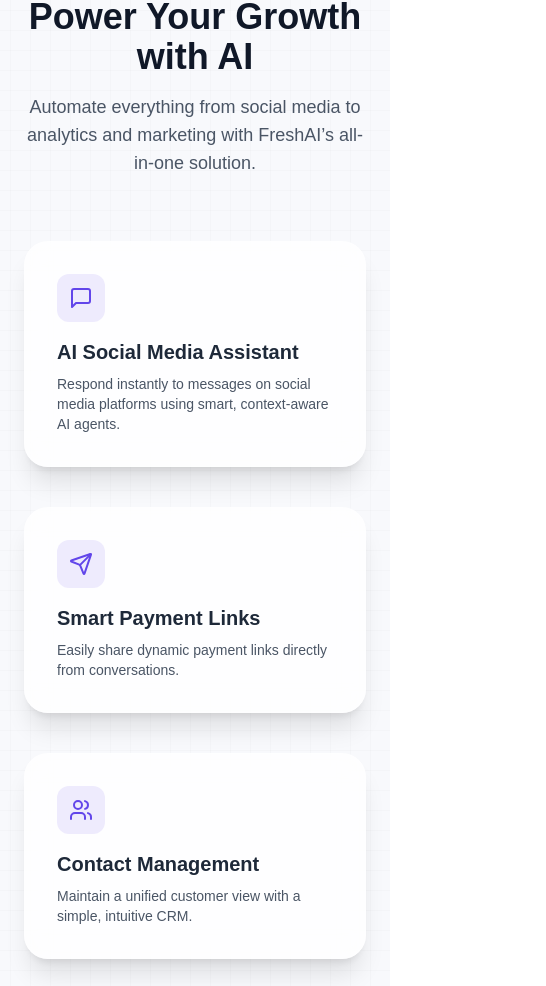
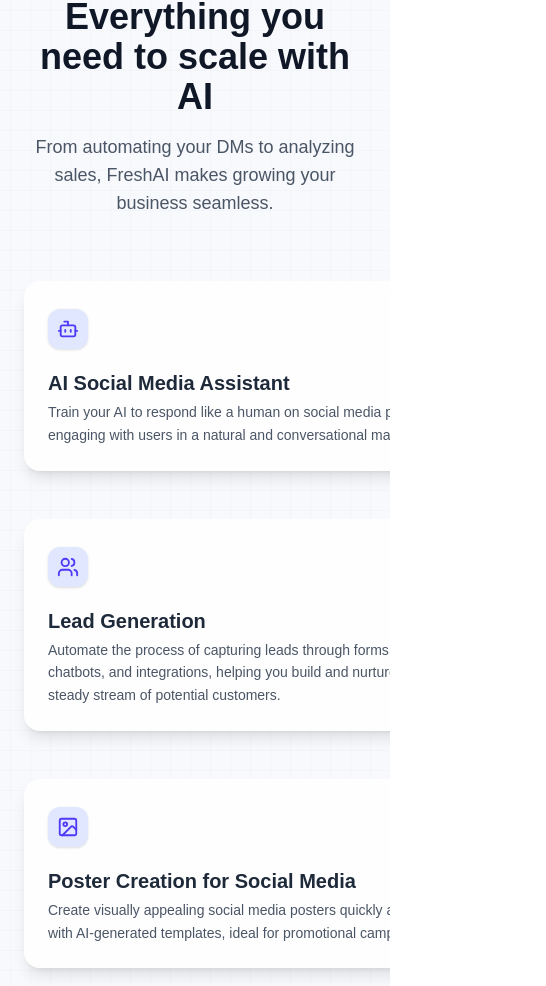
Before and after one commit to prasanthece42/FreshAI-PRD, a Next.js app: page / in a window 390 px wide. Shown: the part 1011-1997 px from the top of the page, 546 px wide, since content can reach past the window. Built offline with nearby package versions, Linux system fonts and the light colour scheme.

Commit message:
Make feature cards mobile-responsive: stack icon over text on small screens

```diff
--- a/package.json
+++ b/package.json
@@ -10,6 +10,8 @@
   },
   "dependencies": {
     "@heroicons/react": "^2.2.0",
+    "@react-three/drei": "^10.0.7",
+    "@react-three/fiber": "^9.1.2",
     "@supabase/supabase-js": "^2.49.4",
     "bcryptjs": "^3.0.2",
     "form-data": "^4.0.2",
@@ -24,7 +26,8 @@
     "react-scroll": "^1.9.3",
     "react-toastify": "^11.0.5",
     "resend": "^4.4.1",
-    "swiper": "^11.2.6"
+    "swiper": "^11.2.6",
+    "three": "^0.176.0"
   },
   "devDependencies": {
     "@babel/core": "^7.26.10",
--- a/src/app/dashboard/page.js
+++ b/src/app/dashboard/page.js
@@ -1,82 +1,36 @@
-"use client";
+// app/dashboard/page.js (example route)
+'use client'
 
-import React, { useEffect, useState } from "react";
-import { useRouter } from "next/navigation";
-import { createClient } from "@supabase/supabase-js";
+import { useEffect, useState } from 'react'
 
-const supabaseUrl = process.env.NEXT_PUBLIC_SUPABASE_URL;
-const supabaseKey = process.env.NEXT_PUBLIC_SUPABASE_ANON_KEY;
-const supabase = createClient(supabaseUrl, supabaseKey);
+import { supabase } from '@/lib/supabase'
 
 export default function Dashboard() {
-  const router = useRouter();
-  const [user, setUser] = useState(null);
-  const [loading, setLoading] = useState(true);
+  const [conversations, setConversations] = useState([])
 
   useEffect(() => {
-    const getUser = async () => {
-      const {
-        data: { user },
-        error,
-      } = await supabase.auth.getUser();
+    const fetchConversations = async () => {
+      const { data, error } = await supabase
+        .from('conversations')
+        .select('*')
+        .eq('user_id', 'your-user-id-here') // replace with logged-in user's ID
+        .order('updated_at', { ascending: false })
 
-      if (error || !user) {
-        router.push("/signin");
-      } else {
-        setUser(user);
-      }
-      setLoading(false);
-    };
+      if (error) console.error(error)
+      else setConversations(data)
+    }
 
-    getUser();
-  }, [router]);
-
-  const handleSignOut = async () => {
-    await supabase.auth.signOut();
-    router.push("/signin");
-  };
-
-  if (loading) return <div className="text-center py-20">Loading...</div>;
+    fetchConversations()
+  }, [])
 
   return (
-    <div className="min-h-screen bg-gray-100 py-10 px-4">
-      <div className="max-w-3xl mx-auto bg-white rounded-xl shadow-lg p-8">
-        <h1 className="text-3xl font-bold text-gray-800 mb-4">
-          Welcome to FreshAI Dashboard
-        </h1>
-        <p className="text-gray-600 mb-8">Logged in as: {user.email}</p>
-
-        <div className="grid grid-cols-1 sm:grid-cols-2 gap-6">
-          <div className="bg-gradient-to-br from-blue-500 to-indigo-500 text-white p-6 rounded-lg shadow-md">
-            <h2 className="text-xl font-semibold">Conversations</h2>
-            <p className="mt-2 text-sm">Track and respond to customer interactions.</p>
-          </div>
-
-          <div className="bg-gradient-to-br from-purple-500 to-pink-500 text-white p-6 rounded-lg shadow-md">
-            <h2 className="text-xl font-semibold">Analytics</h2>
-            <p className="mt-2 text-sm">View engagement metrics and AI performance.</p>
-          </div>
-
-          <div className="bg-gradient-to-br from-green-500 to-emerald-500 text-white p-6 rounded-lg shadow-md">
-            <h2 className="text-xl font-semibold">CRM</h2>
-            <p className="mt-2 text-sm">Manage your customer database efficiently.</p>
-          </div>
-
-          <div className="bg-gradient-to-br from-yellow-500 to-orange-500 text-white p-6 rounded-lg shadow-md">
-            <h2 className="text-xl font-semibold">Email Automation</h2>
-            <p className="mt-2 text-sm">Create and send automated email campaigns.</p>
-          </div>
-        </div>
-
-        <div className="mt-8 text-center">
-          <button
-            onClick={handleSignOut}
-            className="px-6 py-3 bg-red-500 hover:bg-red-600 text-white rounded-lg font-medium"
-          >
-            Sign Out
-          </button>
-        </div>
-      </div>
+    <div>
+      <h1>Your Conversations</h1>
+      <ul>
+        {conversations.map(conv => (
+          <li key={conv.id}>{conv.customer_name} ({conv.platform})</li>
+        ))}
+      </ul>
     </div>
-  );
+  )
 }
--- a/src/components/Features.js
+++ b/src/components/Features.js
@@ -1,108 +1,59 @@
-'use client'; // This ensures that the component runs on the client side
+'use client';
 
-import React, { useEffect, useState } from "react";
+import React from 'react';
+import { motion } from 'framer-motion';
 import {
-  MessageSquare,
-  Send,
+  Bot,
   Users,
-  Zap,
+  Image,
+  Contact,
   BarChart3,
-  Database,
-  Target,
-  TrendingUp,
-  DollarSign,
-  Mail,
-} from "lucide-react";
+} from 'lucide-react';
 
 const features = [
   {
-    icon: <MessageSquare />,
-    title: "AI Social Media Assistant",
-    desc: "Respond instantly to messages on social media platforms using smart, context-aware AI agents.",
-    detail:
-      "Automatically engage with your customers 24/7 across platforms like Instagram, Facebook, and WhatsApp. Improve response times, reduce manual effort, and boost customer satisfaction with trained AI.",
+    icon: <Bot size={22} />,
+    title: 'AI Social Media Assistant',
+    desc: 'Train your AI to respond like a human on social media platforms, engaging with users in a natural and conversational manner.',
   },
   {
-    icon: <Send />,
-    title: "Smart Payment Links",
-    desc: "Easily share dynamic payment links directly from conversations.",
-    detail:
-      "Generate and send one-click payment links personalized for your clients. Integrate with Stripe or Razorpay and track payments seamlessly from the dashboard.",
+    icon: <Users size={22} />,
+    title: 'Lead Generation',
+    desc: 'Automate the process of capturing leads through forms, chatbots, and integrations, helping you build and nurture a steady stream of potential customers.',
   },
   {
-    icon: <Users />,
-    title: "Contact Management",
-    desc: "Maintain a unified customer view with a simple, intuitive CRM.",
-    detail:
-      "Track customer interactions, view conversation history, and organize leads or prospects in a clean dashboard designed for growth-focused teams.",
+    icon: <Image size={22} />,
+    title: 'Poster Creation for Social Media',
+    desc: 'Create visually appealing social media posters quickly and easily with AI-generated templates, ideal for promotional campaigns.',
   },
   {
-    icon: <Zap />,
-    title: "Promotional Campaigns",
-    desc: "Automate offers, product launches, and promotions with AI.",
-    detail:
-      "Schedule and launch promotional messages tailored to user behavior. Drive conversions using automated responses and targeted outreach.",
+    icon: <Contact size={22} />,
+    title: 'Lightweight CRM for Contact Management',
+    desc: 'Manage your contacts, track communications, and stay organized with a simple and intuitive CRM system integrated into the platform.',
   },
   {
-    icon: <BarChart3 />,
-    title: "Sales Analytics",
-    desc: "Real-time insights to measure campaign effectiveness and growth.",
-    detail:
-      "Track every metric that matters — conversations, engagement, conversion rates — with visual reports powered by intelligent data modeling.",
-  },
-  {
-    icon: <Database />,
-    title: "Train Your AI",
-    desc: "Upload your data or PDFs to personalize the AI's knowledge.",
-    detail:
-      "Empower the AI with your product manuals, pricing documents, or FAQs to ensure accurate responses that align with your brand and business logic.",
-  },
-  {
-    icon: <Target />,
-    title: "Automated Ad Targeting",
-    desc: "AI finds your perfect audience and delivers your ads there.",
-    detail:
-      "Automatically build and optimize ad audiences based on customer behavior, demographic trends, and past campaign results.",
-  },
-  {
-    icon: <TrendingUp />,
-    title: "AI Insights",
-    desc: "Receive actionable suggestions based on user behavior and data.",
-    detail:
-      "Get proactive insights into what’s working, what’s not, and how to improve — powered entirely by your usage patterns and customer interactions.",
-  },
-  {
-    icon: <DollarSign />,
-    title: "Lightweight CRM",
-    desc: "Track conversations, manage sales, and simplify your pipeline.",
-    detail:
-      "Designed for speed and ease of use, our CRM lets you manage relationships, assign tasks, and follow up — all without the complexity.",
-  },
-  {
-    icon: <Mail />,
-    title: "Email Marketing Automation",
-    desc: "Create, schedule, and personalize email campaigns effortlessly.",
-    detail:
-      "Send welcome messages, newsletters, and win-back sequences with AI-personalized content and timing — all in one dashboard.",
+    icon: <BarChart3 size={22} />,
+    title: 'Sales Analytics',
+    desc: 'Gain actionable insights into your sales performance, track conversions, and identify trends that can optimize your sales strategies.',
   },
 ];
 
-function Features() {
-  const [isMobile, setIsMobile] = useState(false);
-  const [selected, setSelected] = useState(null);
+const cardVariants = {
+  initial: { opacity: 0, y: 30 },
+  animate: (i) => ({
+    opacity: 1,
+    y: 0,
+    transition: { delay: i * 0.15 },
+  }),
+};
 
-  useEffect(() => {
-    const checkMobile = () => setIsMobile(window.innerWidth <= 768);
-    checkMobile();
-    window.addEventListener("resize", checkMobile);
-    return () => window.removeEventListener("resize", checkMobile);
-  }, []);
-
+export default function Features() {
   return (
     <section
       id="features"
-      className="relative py-24 px-6 overflow-hidden bg-[#f8f9fc]"
+      className="py-24 px-6 sm:px-10 relative overflow-hidden"
       style={{
+        backgroundColor: "#f8f9fc",
         backgroundImage: `
           linear-gradient(0deg, transparent 24%, rgba(0,0,0,0.02) 25%, rgba(0,0,0,0.02) 26%, transparent 27%, transparent 74%, rgba(0,0,0,0.02) 75%, rgba(0,0,0,0.02) 76%, transparent 77%, transparent),
           linear-gradient(90deg, transparent 24%, rgba(0,0,0,0.02) 25%, rgba(0,0,0,0.02) 26%, transparent 27%, transparent 74%, rgba(0,0,0,0.02) 75%, rgba(0,0,0,0.02) 76%, transparent 77%, transparent)
@@ -110,80 +61,40 @@
         backgroundSize: "40px 40px",
       }}
     >
-      <div className="max-w-7xl mx-auto text-center mb-16">
-        <h2 className="text-4xl md:text-6xl font-extrabold text-gray-900 mb-4">
-          Power Your Growth with AI
+      <div className="max-w-5xl mx-auto text-center mb-16">
+        <h2 className="text-4xl sm:text-5xl font-extrabold text-gray-900 mb-4">
+          Everything you need to scale with AI
         </h2>
-        <p className="text-gray-600 text-lg md:text-xl max-w-3xl mx-auto">
-          Automate everything from social media to analytics and marketing with FreshAI’s all-in-one solution.
+        <p className="text-lg text-gray-600">
+          From automating your DMs to analyzing sales, FreshAI makes growing your business seamless.
         </p>
       </div>
 
-      <div className="grid grid-cols-1 sm:grid-cols-2 lg:grid-cols-3 gap-10 relative">
-        {features.map((feature, index) => {
-          const isSelected = selected === index;
-
-          return (
-            <div
-              key={index}
-              className={`bg-white/80 backdrop-blur-md border p-8 rounded-3xl shadow-xl cursor-pointer transition-all duration-300 ${
-                isSelected
-                  ? "border-blue-500 shadow-2xl scale-105"
-                  : "border-white/30 hover:scale-105"
-              }`}
-              style={{
-                animation: !isMobile
-                  ? `float-${index % 2 === 0 ? "up" : "down"} 6s ease-in-out infinite`
-                  : "none",
-              }}
-              onClick={() => setSelected(isSelected ? null : index)}
+      <div className="grid md:grid-cols-2 gap-12 max-w-6xl mx-auto">
+        {features.map((feature, i) => (
+          <motion.div
+            key={i}
+            custom={i}
+            variants={cardVariants}
+            initial="initial"
+            whileInView="animate"
+            viewport={{ once: true }}
+            className="flex flex-col sm:flex-row items-start gap-5 bg-white/80 backdrop-blur-md p-6 rounded-2xl shadow-lg hover:shadow-xl transition-all"
           >
-              <div className="flex items-center justify-center w-12 h-12 mb-4 bg-[#6246ea]/10 rounded-xl text-[#6246ea]">
+            <div className="flex-shrink-0 mt-1 w-10 h-10 rounded-xl bg-indigo-100 text-indigo-600 flex items-center justify-center shadow-sm">
               {feature.icon}
             </div>
-              <h3 className="text-xl font-semibold text-gray-800 mb-2">
+            <div className="min-w-0">
+              <h3 className="text-xl font-semibold text-gray-800 mb-1 truncate">
                 {feature.title}
               </h3>
-              <p className="text-gray-600 text-sm">{feature.desc}</p>
-
-              {isSelected && (
-                <div className="mt-4 text-sm text-gray-700">
-                  <p>{feature.detail}</p>
+              <p className="text-gray-600 text-sm leading-relaxed break-words">
+                {feature.desc}
+              </p>
             </div>
-              )}
+          </motion.div>
+        ))}
       </div>
-          );
-        })}
-      </div>
-
-      {/* Floating keyframes */}
-      <style jsx>{`
-        @keyframes float-up {
-          0% {
-            transform: translateY(0px);
-          }
-          50% {
-            transform: translateY(-10px);
-          }
-          100% {
-            transform: translateY(0px);
-          }
-        }
-
-        @keyframes float-down {
-          0% {
-            transform: translateY(0px);
-          }
-          50% {
-            transform: translateY(10px);
-          }
-          100% {
-            transform: translateY(0px);
-          }
-        }
-      `}</style>
     </section>
   );
 }
-
-export default Features;
--- a/src/components/Hero.js
+++ b/src/components/Hero.js
@@ -81,9 +81,9 @@
           initial={{ opacity: 0, y: 20 }}
           animate={{ opacity: 1, y: 0 }}
           transition={{ delay: 0.4, duration: 0.6 }}
-          className="mt-6 text-lg md:text-xl text-gray-600"
+          className="mt-6 text-lg md:text-xl text-gray-900"
         >
-          Respond to users on social platforms, send payment links, manage contacts, launch promotions, and get sales insights — with AI that learns from you.
+          Respond to users on social platforms, generate leads effortlessly, create eye-catching posters, manage your contacts, and gain valuable sales insights— all with AI that adapts to your business needs!
         </motion.p>
 
         <motion.a
```
Also changed, not shown: 1 other file (tests, documents, lock files or other folders). Lines whose indentation alone changed are shown as unchanged.
